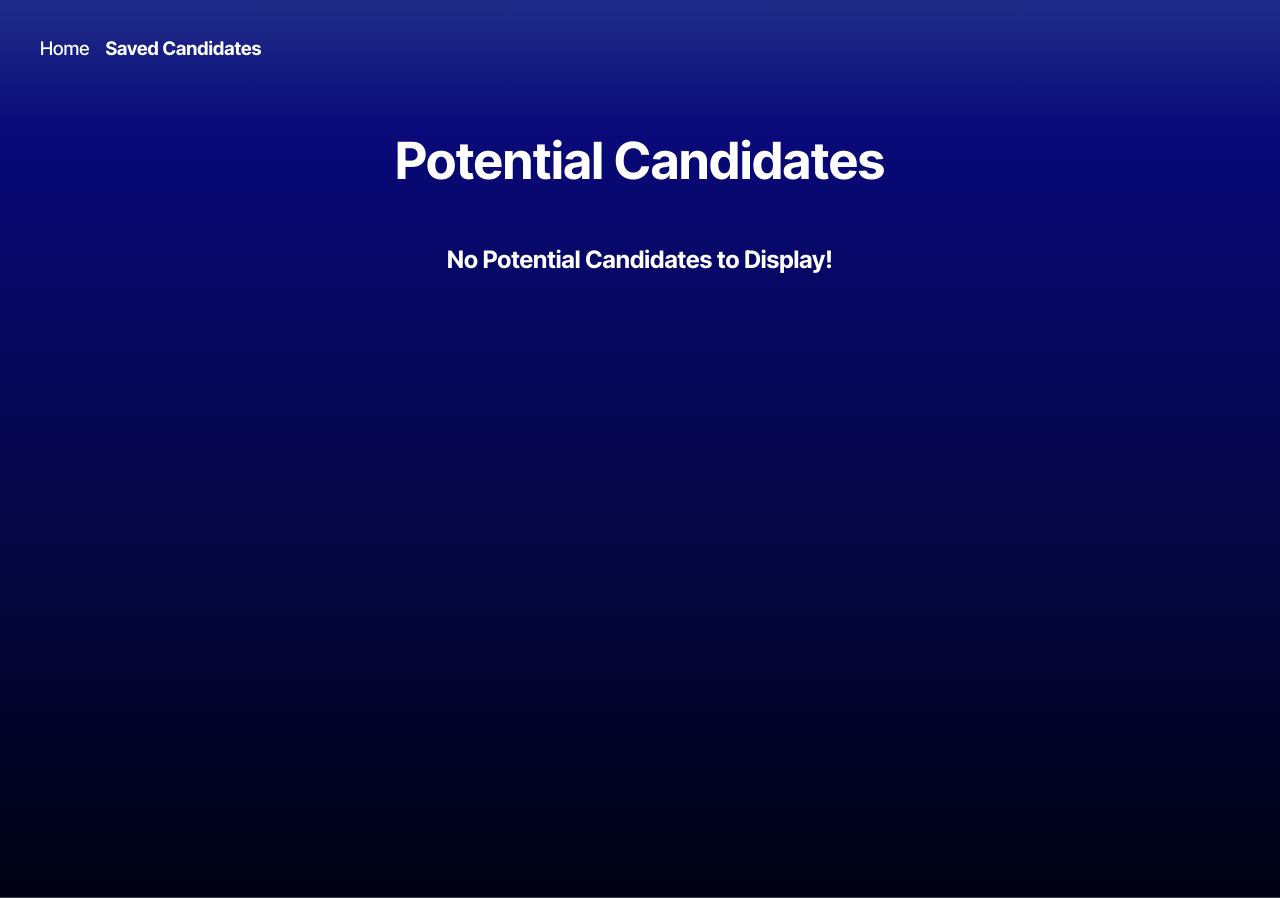
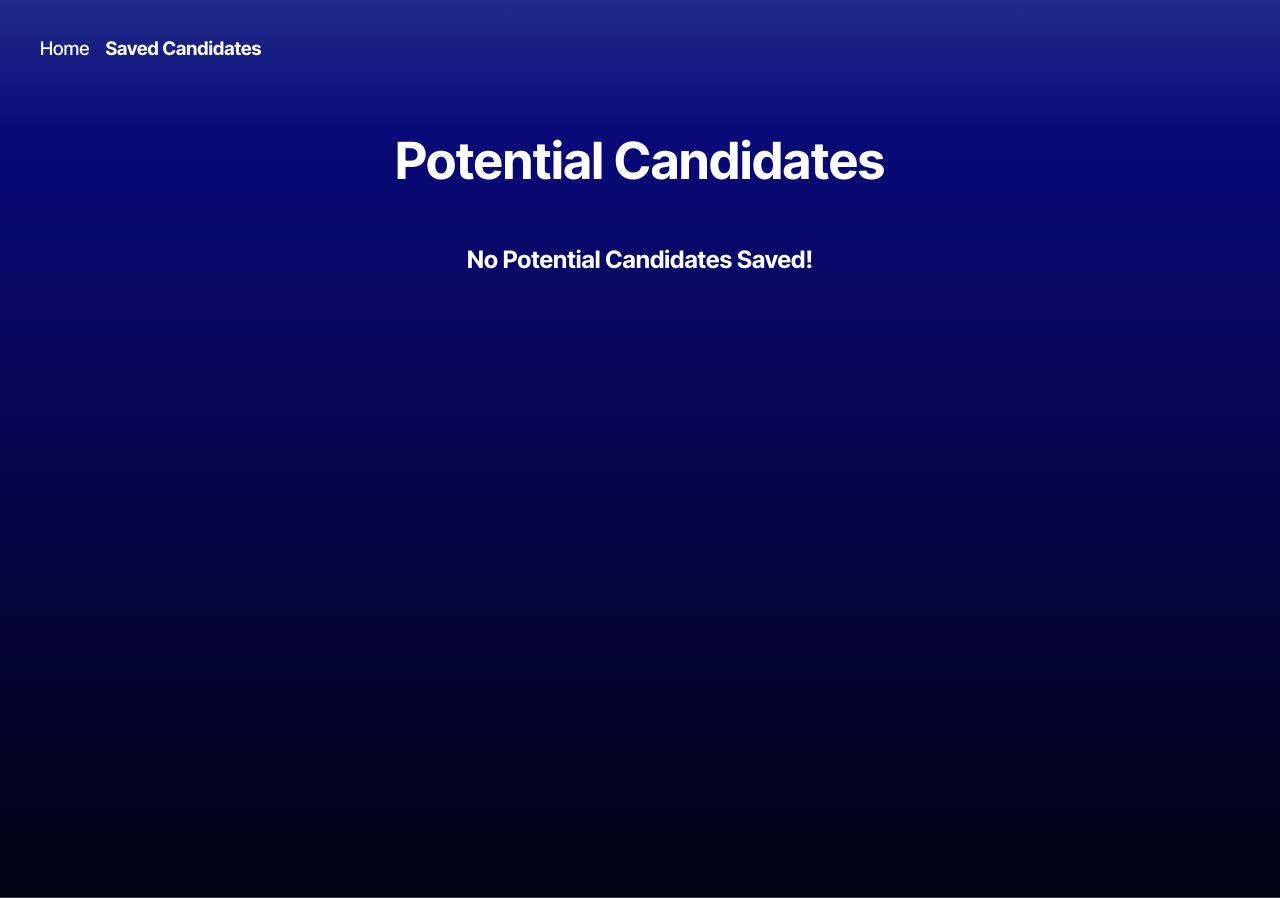
Before and after one commit to haydencfb/candidate-search-update, a React (Vite) app: page /SavedCandidates in a window 1280 px wide. Built offline with nearby package versions, Linux system fonts and the light colour scheme.

Commit message:
Everything is working, want to fix DOM refresh

```diff
--- a/src/components/CandidateCard.tsx
+++ b/src/components/CandidateCard.tsx
@@ -11,7 +11,7 @@ const CandidateCard = ({currentCandidate, candidateSelection}: CandidateCardProp
     return (
         <>
             <section style={{backgroundColor: "black", borderRadius: "5px"}}>
-                <figure>
+                <figure style={{display: "flex", justifyContent: "center"}}>
                     <img src={`${currentCandidate.avatar_url}`} style={{height: "200px", width: "auto"}} />
                 </figure>
                 <article style={{textAlign: "center"}}>
--- a/src/components/SavedCandidateCard.tsx
+++ b/src/components/SavedCandidateCard.tsx
@@ -49,7 +49,9 @@ const SavedCandidateCard = ({}: SavedCandidateCardProps) => {
                     {
                         savedCandidates.map((person) => (
                             <tr key={person.login}>
-                                <td style={{textAlign: "center"}}><img src={`${person.avatar_url}`} style={{width: "11vw"}} /></td>
+                                <td style={{display: "flex", justifyContent: "center", alignItems: "center"}}>
+                                    <img src={`${person.avatar_url}`} style={{width: "11vw"}} />
+                                </td>
                                 <td>{person.name} AKA {person.login}</td>
                                 <td>{person.location}</td>
                                 <td>{person.email}</td>
--- a/src/pages/SavedCandidates.tsx
+++ b/src/pages/SavedCandidates.tsx
@@ -4,22 +4,16 @@ const SavedCandidates = () => {
 
   const storedCandidates = localStorage.getItem('selectedCandidate');
 
-
-  if (storedCandidates !== null && storedCandidates.length > 0) {
   return (
     <>
       <h1>Potential Candidates</h1>
+        {storedCandidates !== null && storedCandidates !== "[]" ? (
           <SavedCandidateCard />
+        ) : (
+          <h2>No Potential Candidates Saved!</h2>
+        )}
     </>
   );
-  } else {
-    return (
-      <>
-        <h1>Potential Candidates</h1>
-        <h2>No Potential Candidates to Display!</h2>
-      </>
-    );
-  }
 };
 
 export default SavedCandidates;
```
Lines whose indentation alone changed are shown as unchanged.
